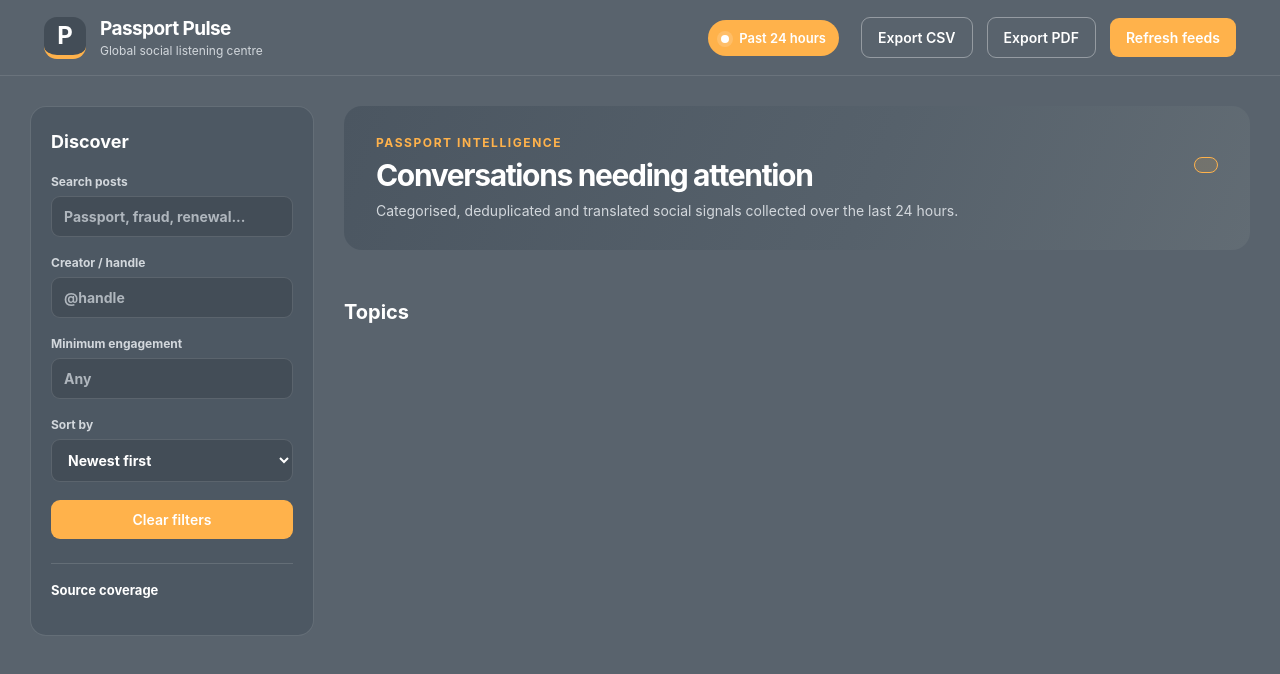
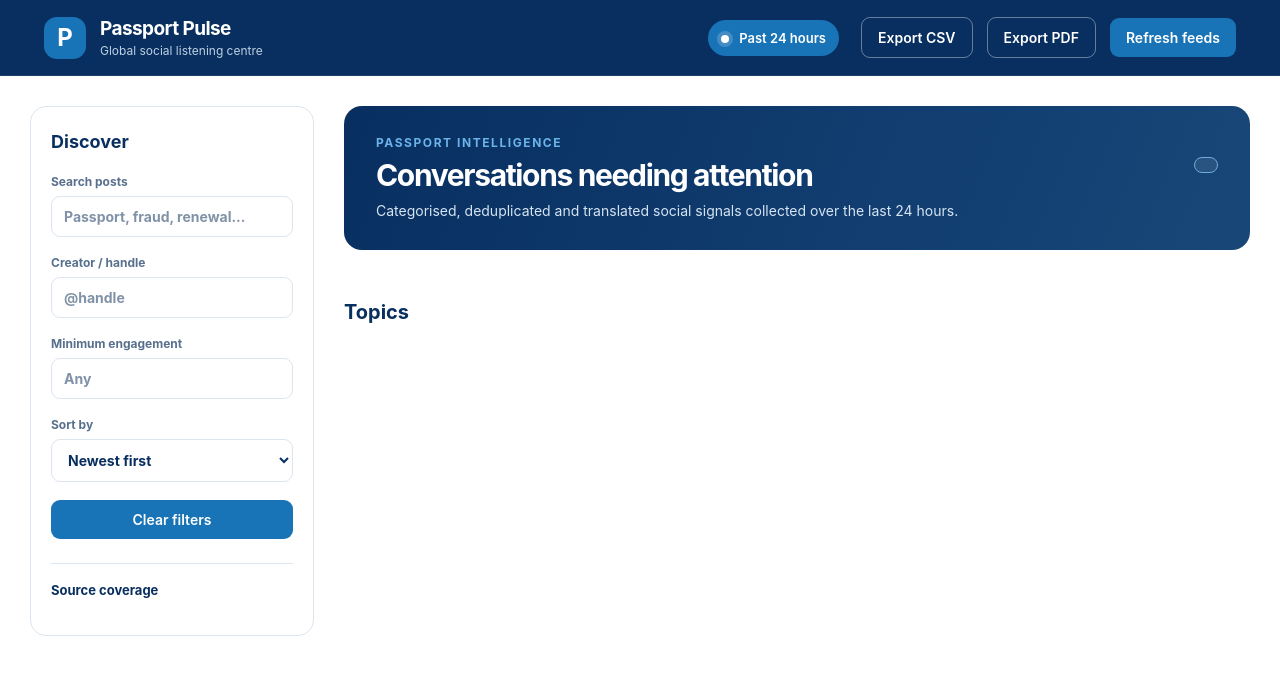
Before and after one commit to chirag0323/Social-Media-Scraper-Dashboard, a website: page public/index.html in a window 1280 px wide. Drawn offline with Linux system fonts and the light colour scheme; no server answers.

Commit message:
style: update dashboard to navy and blue palette

```diff
--- a/public/styles.css
+++ b/public/styles.css
@@ -1,15 +1,15 @@
 :root {
-  --bg: #59636d;
-  --panel: #4d5863;
-  --panel-deep: #434d57;
-  --ink: #ffffff;
-  --muted: #d2d7dc;
-  --line: rgba(255, 255, 255, .13);
-  --green: #ffb24b;
-  --green-soft: rgba(255, 178, 75, .18);
-  --amber: rgba(255, 178, 75, .22);
-  --red: rgba(255, 178, 75, .12);
-  --shadow: 0 10px 30px rgba(0, 0, 0, .17);
+  --bg: #ffffff;
+  --panel: #ffffff;
+  --panel-deep: #082f60;
+  --ink: #082f60;
+  --muted: #58708d;
+  --line: #dce6f0;
+  --green: #1974b7;
+  --green-soft: #dbeeff;
+  --amber: #dbeeff;
+  --red: #fde7ea;
+  --shadow: 0 10px 30px rgba(8, 47, 96, .07);
 }
 * { box-sizing: border-box; }
 body {
@@ -18,30 +18,30 @@ body {
 }
 .topbar {
   height: 76px; display: flex; align-items: center; justify-content: space-between;
-  padding: 0 clamp(20px, 4vw, 44px); background: var(--bg); border-bottom: 1px solid rgba(255, 255, 255, .1);
+  padding: 0 clamp(20px, 4vw, 44px); background: var(--panel-deep); border-bottom: 1px solid #193f69;
   position: sticky; top: 0; z-index: 4;
 }
 .brand, .toolbar { display: flex; align-items: center; gap: 14px; }
 .mark {
-  width: 42px; height: 42px; border-radius: 13px; color: var(--ink); font-weight: 750; font-size: 24px;
-  display: grid; place-content: center; background: var(--panel-deep); border-bottom: 4px solid var(--green);
+  width: 42px; height: 42px; border-radius: 13px; color: #ffffff; font-weight: 750; font-size: 24px;
+  display: grid; place-content: center; background: var(--green);
 }
-h1 { font-size: 19px; margin: 0; letter-spacing: -.03em; }
-.brand p { font-size: 12px; color: var(--muted); margin: 3px 0 0; }
+h1 { font-size: 19px; margin: 0; letter-spacing: -.03em; color: #ffffff; }
+.brand p { font-size: 12px; color: #bed0e2; margin: 3px 0 0; }
 button {
   border: 0; border-radius: 9px; font: inherit; font-weight: 600; font-size: 14px;
   cursor: pointer; transition: background .15s, transform .15s; padding: 11px 16px;
 }
 button:hover { transform: translateY(-1px); }
-.primary { color: var(--ink); background: var(--green); }
-.ghost { color: var(--ink); background: transparent; border: 1px solid rgba(255, 255, 255, .36); }
+.primary { color: #ffffff; background: var(--green); }
+.ghost { color: #ffffff; background: transparent; border: 1px solid rgba(255, 255, 255, .38); }
 .live {
-  font-size: 13px; font-weight: 600; color: var(--ink); background: var(--green);
+  font-size: 13px; font-weight: 600; color: #ffffff; background: var(--green);
   padding: 10px 13px; border-radius: 20px; margin-right: 8px;
 }
 .live span {
   display: inline-block; width: 8px; height: 8px; margin-right: 7px;
-  border-radius: 50%; background: var(--ink); box-shadow: 0 0 0 4px rgba(255, 255, 255, .16);
+  border-radius: 50%; background: #ffffff; box-shadow: 0 0 0 4px rgba(255, 255, 255, .18);
 }
 .layout { display: grid; grid-template-columns: 284px 1fr; gap: 30px; max-width: 1420px; margin: 0 auto; padding: 30px; }
 .filters {
@@ -52,31 +52,31 @@ button:hover { transform: translateY(-1px); }
 label { display: block; color: var(--muted); font-size: 12px; font-weight: 650; margin: 0 0 18px; }
 input, select {
   display: block; width: 100%; margin-top: 7px; border: 1px solid var(--line); border-radius: 9px;
-  padding: 11px 12px; color: var(--ink); background: var(--panel-deep); font: inherit; font-size: 14px;
+  padding: 11px 12px; color: var(--ink); background: #ffffff; font: inherit; font-size: 14px;
 }
-input::placeholder { color: #afb6bd; }
-input:focus, select:focus { outline: 2px solid rgba(255, 178, 75, .38); border-color: var(--green); }
-.reset { color: var(--ink); background: var(--green); width: 100%; }
+input::placeholder { color: #8092a7; }
+input:focus, select:focus { outline: 2px solid rgba(25, 116, 183, .2); border-color: var(--green); }
+.reset { color: #ffffff; background: var(--green); width: 100%; }
 .connector { border-top: 1px solid var(--line); margin-top: 24px; padding-top: 18px; }
 .connector h3 { font-size: 13px; margin: 0 0 13px; }
 .source { display: flex; justify-content: space-between; font-size: 12px; margin: 10px 0; }
 .source b { border-radius: 13px; padding: 3px 8px; font-weight: 650; }
-.source .live-status { color: var(--ink); background: var(--green); }
+.source .live-status { color: #ffffff; background: var(--green); }
 .source .demo { color: var(--green); background: var(--green-soft); }
 .hero {
   display: flex; justify-content: space-between; align-items: start; gap: 20px;
   border-radius: 18px; padding: 29px 32px; color: white;
-  background: linear-gradient(112deg, #4b5661, #56616b 58%, #626c74);
+  background: linear-gradient(112deg, #082f60, #113d70 58%, #184778);
 }
 .hero h2 { margin: 7px 0 8px; font-size: clamp(24px, 2.4vw, 30px); letter-spacing: -.045em; }
-.eyebrow { color: var(--green); font-size: 12px; letter-spacing: .13em; text-transform: uppercase; font-weight: 700; margin: 0; }
-.subtext { margin: 0; max-width: 590px; color: var(--muted); font-size: 14px; line-height: 1.45; }
-.stamp { white-space: nowrap; font-size: 12px; color: var(--muted); }
+.eyebrow { color: #6ab3eb; font-size: 12px; letter-spacing: .13em; text-transform: uppercase; font-weight: 700; margin: 0; }
+.subtext { margin: 0; max-width: 590px; color: #d6e4f2; font-size: 14px; line-height: 1.45; }
+.stamp { white-space: nowrap; font-size: 12px; color: #d6e4f2; }
 .run-info { text-align: right; }
 .ai-pill {
   white-space: nowrap; display: inline-block; font-size: 12px; font-weight: 650; margin: 10px 0 0;
-  border: 1px solid var(--green); background: rgba(255, 178, 75, .12);
-  border-radius: 15px; padding: 7px 11px; color: var(--green);
+  border: 1px solid #71acdd; background: rgba(255, 255, 255, .08);
+  border-radius: 15px; padding: 7px 11px; color: #ffffff;
 }
 .stats { display: grid; grid-template-columns: repeat(4, 1fr); gap: 16px; margin: 22px 0 28px; }
 .stat { padding: 19px 21px; border: 1px solid var(--line); border-radius: 14px; background: var(--panel); box-shadow: var(--shadow); }
@@ -93,21 +93,21 @@ input:focus, select:focus { outline: 2px solid rgba(255, 178, 75, .38); border-c
 .card-top { display: flex; justify-content: space-between; align-items: center; margin-bottom: 13px; }
 .badges { display: flex; flex-wrap: wrap; gap: 8px; }
 .badge {
-  font-size: 11px; font-weight: 680; border-radius: 14px; padding: 5px 10px; background: #626c75; color: #f6f7f8;
+  font-size: 11px; font-weight: 680; border-radius: 14px; padding: 5px 10px; background: #edf4fa; color: #274c73;
 }
-.badge.category { color: var(--ink); background: var(--green); }
-.badge.Negative { color: var(--green); background: var(--red); border: 1px solid rgba(255, 178, 75, .45); }
+.badge.category { color: #ffffff; background: var(--green); }
+.badge.Negative { color: #c94051; background: var(--red); border: 1px solid #f5c5cd; }
 .badge.Positive { color: var(--green); background: var(--green-soft); }
 .age, .meta { color: var(--muted); font-size: 12px; }
 .summary { font-size: 16px; margin: 0 0 10px; line-height: 1.45; }
-.text { color: #e1e5e8; font-size: 14px; line-height: 1.55; margin: 0 0 13px; }
-.translated { background: rgba(55, 64, 72, .52); border-left: 3px solid var(--green); padding: 11px 13px; font-size: 14px; line-height: 1.5; }
+.text { color: #365573; font-size: 14px; line-height: 1.55; margin: 0 0 13px; }
+.translated { background: #f2f8fd; border-left: 3px solid var(--green); padding: 11px 13px; font-size: 14px; line-height: 1.5; }
 .translated small { display: block; color: var(--muted); margin-top: 6px; }
 .hidden { display: none; }
 .meta { border-top: 1px solid var(--line); padding-top: 13px; }
 .card-actions { display: flex; gap: 9px; margin-top: 15px; }
 .card-actions select { width: 160px; margin: 0; padding: 8px 10px; }
-.card-actions button { padding: 9px 14px; font-size: 13px; color: var(--ink); background: var(--green); }
+.card-actions button { padding: 9px 14px; font-size: 13px; color: #ffffff; background: var(--green); }
 .thread { margin-left: auto; }
 .duplicates { margin-top: 15px; border-top: 1px dashed var(--line); padding-top: 4px; }
 .duplicate { padding: 12px 0; color: var(--muted); font-size: 13px; }
```
